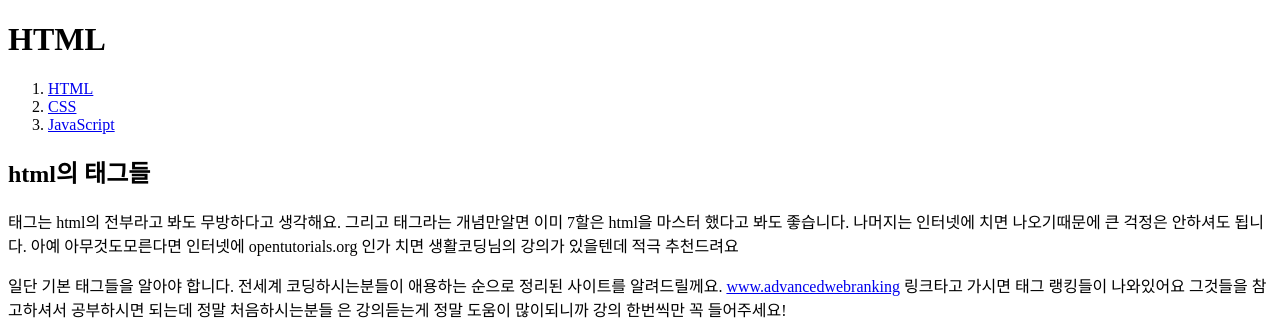
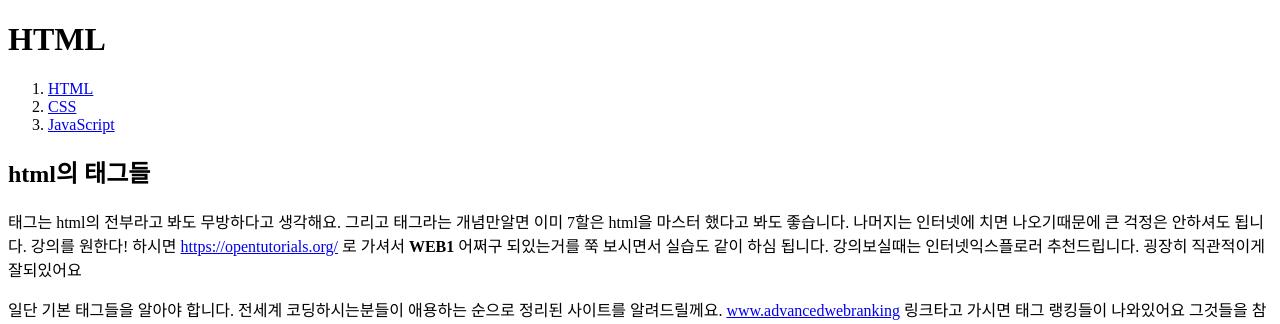
Before and after one commit to Bin0917/webguide, a plain HTML site: page html.html in a window 1280 px wide. Shown: the top 324 px of the page. Drawn offline with Linux system fonts and the light colour scheme; a script that the page names is missing.

Commit message:
Add files via upload

```diff
--- a/html.html
+++ b/html.html
@@ -15,8 +15,11 @@
     <p style="margin-top:20px;">태그는 html의 전부라고 봐도
     무방하다고 생각해요. 그리고 태그라는 개념만알면 이미 7할은 html을 마스터
     했다고 봐도 좋습니다. 나머지는 인터넷에 치면 나오기때문에 큰 걱정은 안하셔도
-    됩니다. 아예 아무것도모른다면 인터넷에 opentutorials.org 인가 치면
-    생활코딩님의 강의가 있을텐데 적극 추천드려요</p>
+    됩니다. 강의를 원한다! 하시면 <a href="https://opentutorials.org/">
+    https://opentutorials.org/</a>
+    로 가셔서 <strong>WEB1</strong>
+    어쩌구 되있는거를 쭉 보시면서 실습도 같이 하심 됩니다.
+    강의보실때는 인터넷익스플로러 추천드립니다. 굉장히 직관적이게 잘되있어요</p>
     <p>일단 기본 태그들을 알아야 합니다. 전세계 코딩하시는분들이 애용하는 순으로
     정리된 사이트를 알려드릴께요. <a href="www.advancedwebranking.com">
     www.advancedwebranking</a> 링크타고 가시면 태그 랭킹들이 나와있어요
```
